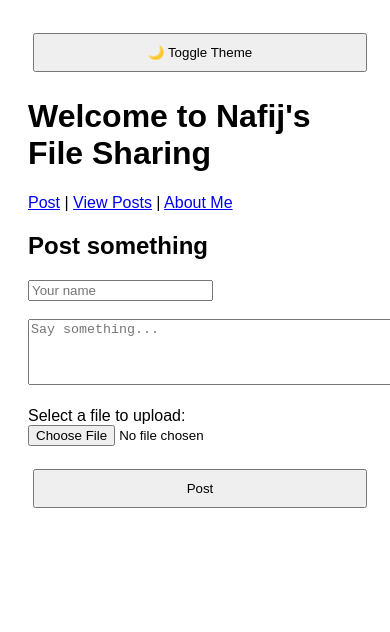
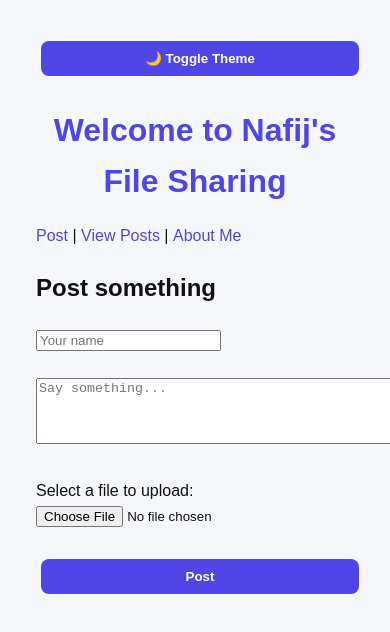
Before and after one commit to vipermr/file, a website: page public/index.html in a window 390 px wide. Shown: the top 632 px of the page. Drawn offline with Linux system fonts and the light colour scheme; no server answers.

Commit message:
Update style.css

```diff
--- a/public/style.css
+++ b/public/style.css
@@ -1,35 +1,145 @@
+:root {
+  /* Light Mode Colors */
+  --bg-light: #f5f7fa;
+  --text-light: #111111;
+  --card-bg-light: #ffffff;
+  --border-light: #dddddd;
 
+  /* Dark Mode Colors */
+  --bg-dark: #0d1117;
+  --text-dark: #eaeaea;
+  --card-bg-dark: #161b22;
+  --border-dark: #2e3440;
+
+  /* Accent Colors */
+  --primary: #4f46e5;
+  --accent: #10b981;
+
+  /* Shared */
+  --radius: 12px;
+  --transition: 0.3s ease;
+  --shadow-light: 0 2px 10px rgba(0, 0, 0, 0.1);
+  --shadow-dark: 0 2px 20px rgba(0, 0, 0, 0.4);
+}
+
+/* General Body Styling */
 body {
-  font-family: sans-serif;
+  font-family: 'Segoe UI', sans-serif;
+  background: var(--bg-light);
+  color: var(--text-light);
   margin: 0;
   padding: 0;
-  background: var(--bg);
-  color: var(--text);
-  transition: background 0.3s, color 0.3s;
+  transition: background var(--transition), color var(--transition);
+  line-height: 1.6;
 }
-:root {
-  --bg: #ffffff;
-  --text: #000000;
+
+/* Dark Mode */
+body.dark {
+  background: var(--bg-dark);
+  color: var(--text-dark);
 }
-body.dark {
-  --bg: #111111;
-  --text: #ffffff;
+
+.container {
+  max-width: 900px;
+  margin: auto;
+  padding: 1.5rem;
 }
-.container {
-  max-width: 800px;
-  margin: auto;
+
+/* Header */
+h1 {
+  text-align: center;
+  margin: 1.5rem 0 1rem;
+  font-size: 2rem;
+  color: var(--primary);
+}
+
+/* Post Card */
+.card {
+  border: 1px solid var(--border-light);
+  background: var(--card-bg-light);
+  border-radius: var(--radius);
   padding: 1rem;
+  margin: 1.2rem 0;
+  box-shadow: var(--shadow-light);
+  transition: transform var(--transition), box-shadow var(--transition);
 }
+
+body.dark .card {
+  background: var(--card-bg-dark);
+  border: 1px solid var(--border-dark);
+  box-shadow: var(--shadow-dark);
+}
+
+.card:hover {
+  transform: translateY(-3px);
+}
+
+/* Buttons */
 button {
-  padding: 0.4rem 1rem;
+  background: var(--primary);
+  color: #ffffff;
+  border: none;
+  border-radius: 8px;
+  padding: 0.5rem 1rem;
+  font-weight: 600;
+  cursor: pointer;
   margin-top: 0.5rem;
+  transition: background var(--transition), transform var(--transition);
+}
+
+button:hover {
+  background: #4338ca;
+  transform: scale(1.02);
+}
+
+button.love {
+  background: var(--accent);
+}
+
+button.love:hover {
+  background: #059669;
+}
+
+/* Theme Toggle */
+.toggle-btn {
+  position: fixed;
+  top: 1rem;
+  right: 1rem;
+  z-index: 10;
+  background: transparent;
+  border: 2px solid var(--primary);
+  color: var(--primary);
+  border-radius: 8px;
+  padding: 0.4rem 0.8rem;
+  font-weight: bold;
   cursor: pointer;
+  transition: background var(--transition), color var(--transition);
 }
+
+.toggle-btn:hover {
+  background: var(--primary);
+  color: white;
+}
+
+/* Links */
+a {
+  color: var(--primary);
+  text-decoration: none;
+  font-weight: 500;
+}
+a:hover {
+  text-decoration: underline;
+}
+
+/* Responsive */
 @media (max-width: 600px) {
   .container {
-    padding: 0.5rem;
+    padding: 1rem;
   }
-  button {
+
+  button,
+  .toggle-btn {
     width: 100%;
+    margin-top: 0.8rem;
   }
 }
```
